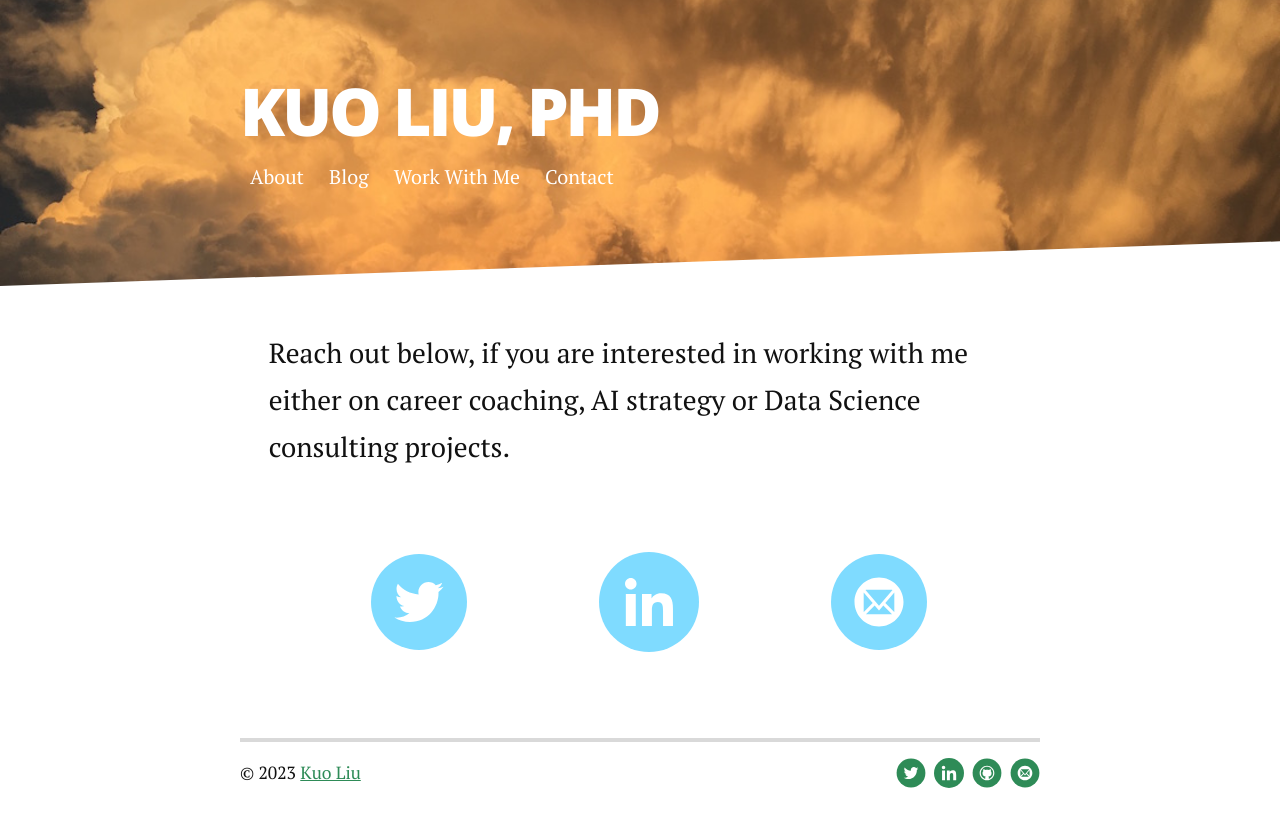
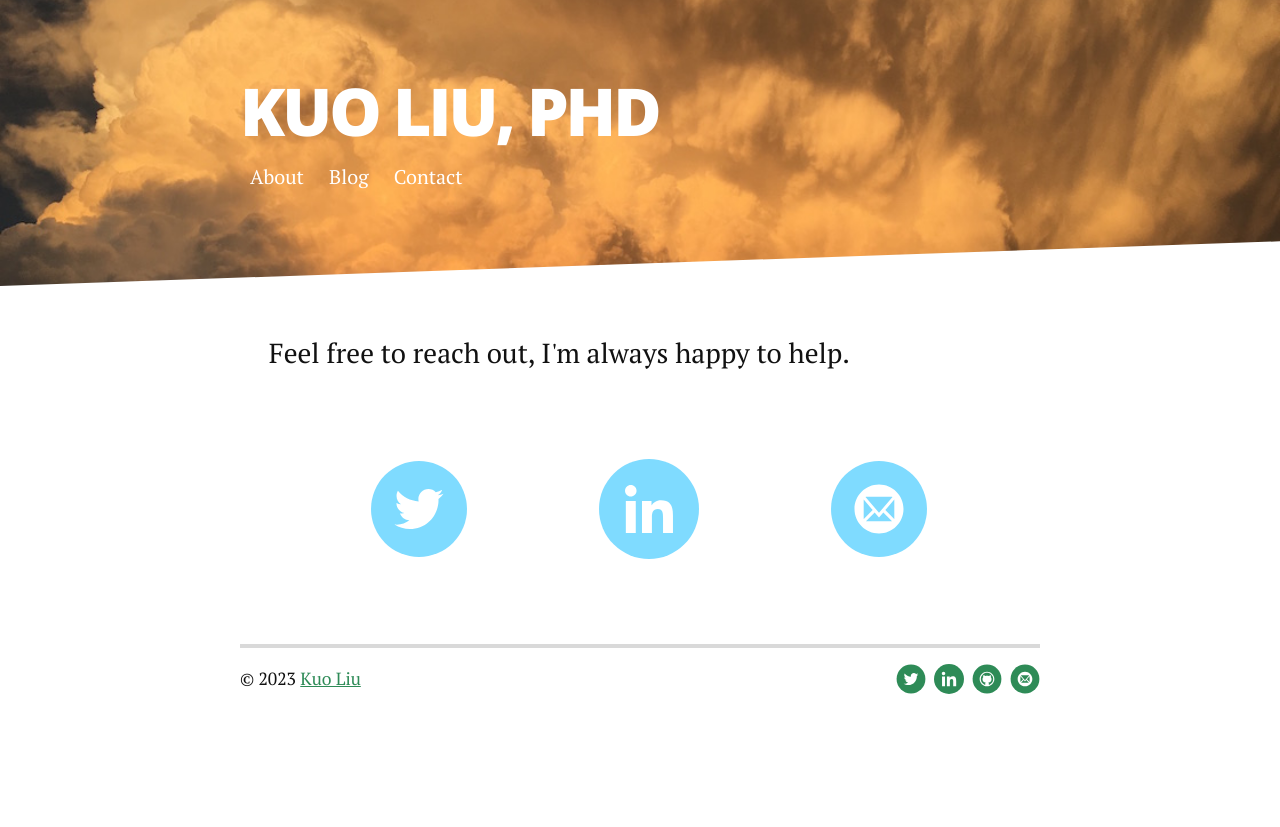
Before and after one commit to kuol/kuol.github.io, a Jekyll site: the page built from contact.md, in a window 1280 px wide. Shown: the top 827 px of the page. Built offline with Jekyll 4.4.1, drawn with Linux system fonts in a browser that asks for light colours; nearby versions of some CDN libraries.

Commit message:
privacy updates

```diff
--- a/_config.yml
+++ b/_config.yml
@@ -21,8 +21,6 @@ navigation:
       url: /about
     - title: Blog
       url: /index.html
-    - title: Work With Me
-      url: /work_with_me
     - title: Contact
       url: /contact
 
--- a/contact.md
+++ b/contact.md
@@ -4,7 +4,7 @@ title: Contact Kuo
 ---
 
 <div class="post">
-  <p class="intro">Reach out below, if you are interested in working with me either on career coaching, AI strategy or Data Science consulting projects.</p>
+  <p class="intro">Feel free to reach out, I'm always happy to help.</p>
 
 
   <div class="contactMethods-links">
```
Also changed, not shown: work_with_me.md (deleted, +0 -36 lines).
